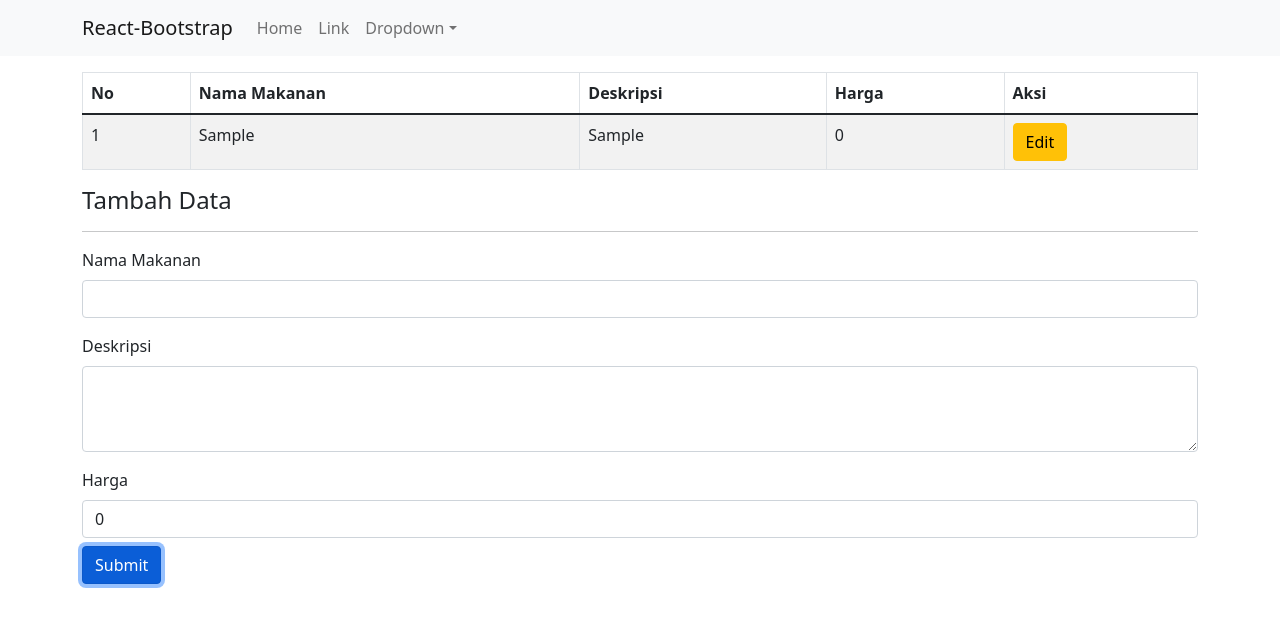
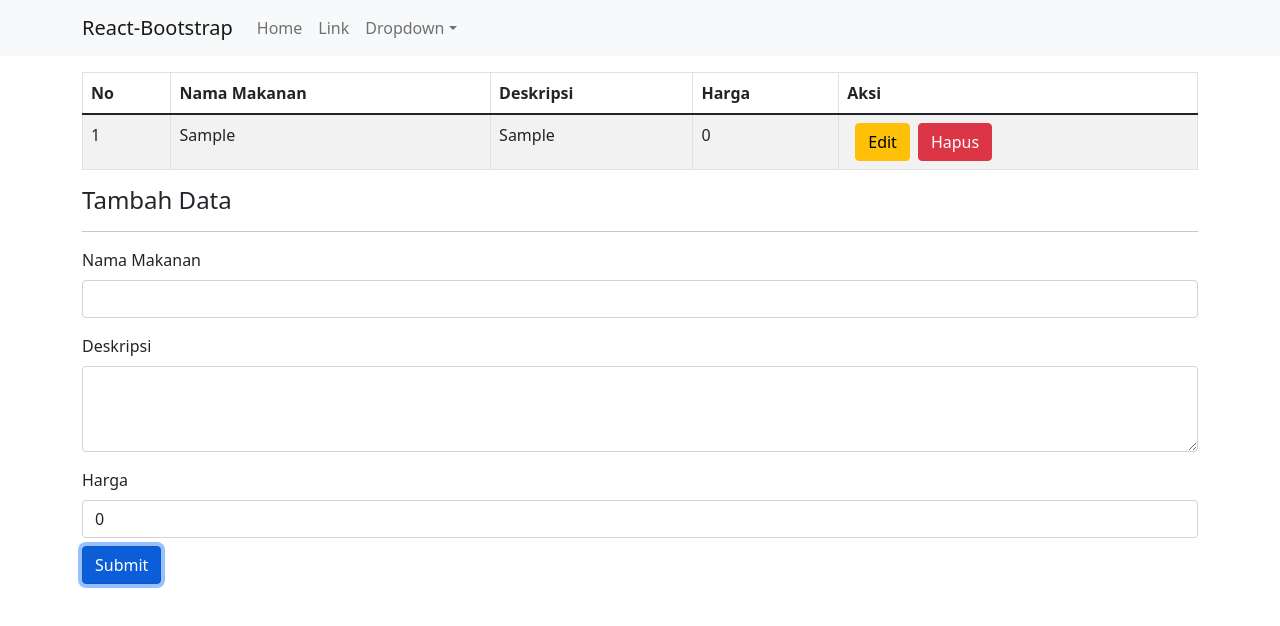
Before and after one commit to azarnuzy/History-Study-Basic-React, a React (Create React App) app: page / in a window 1280 px wide. Both pictures are taken after typing "Sample", "Sample" into the empty fields and a click on the button "Submit". Shown: the top 626 px of the page. Built offline with nearby package versions, Linux system fonts and the light colour scheme.

Commit message:
CRUD delete data

```diff
--- a/src/CRUD/Formulir.js
+++ b/src/CRUD/Formulir.js
@@ -1,12 +1,19 @@
 import React from 'react';
 import { Row, Col, Form, Button } from 'react-bootstrap';
 
-const Formulir = ({ nama, deskripsi, harga, handleChange, handleSubmit }) => {
+const Formulir = ({
+  nama,
+  deskripsi,
+  harga,
+  handleChange,
+  handleSubmit,
+  id,
+}) => {
   return (
     <div className="mt-3">
       <Row>
         <Col>
-          <h4>Tambah Data</h4>
+          <h4>{id ? 'Edit Data' : 'Tambah Data'}</h4>
           <hr />
         </Col>
       </Row>
--- a/src/CRUD/Table.js
+++ b/src/CRUD/Table.js
@@ -1,7 +1,7 @@
 import React from 'react';
 import { Table } from 'react-bootstrap';
 
-const Tabel = ({ foods, editData }) => {
+const Tabel = ({ foods, editData, deleteData }) => {
   return (
     <Table striped bordered hover className="mt-3">
       <thead>
@@ -23,10 +23,16 @@ const Tabel = ({ foods, editData }) => {
               <td>{food.harga} </td>
               <td>
                 <button
-                  className="btn btn-warning"
+                  className="btn btn-warning mx-2"
                   onClick={() => editData(food.id)}
                 >
                   Edit
+                </button>
+                <button
+                  className="btn btn-danger"
+                  onClick={() => deleteData(food.id)}
+                >
+                  Hapus
                 </button>
               </td>
             </tr>
--- a/src/CRUD/index.js
+++ b/src/CRUD/index.js
@@ -81,13 +81,29 @@ export default class Crud extends Component {
     });
   };
 
+  deleteData = (id) => {
+    const newFoods = this.state.foods
+      .filter((food) => food.id !== id)
+      .map((filterfood) => {
+        console.log(filterfood);
+        return filterfood;
+      });
+    this.setState({
+      foods: newFoods,
+    });
+  };
+
   render() {
     console.log(this.state.id);
     return (
       <div>
         <NavbarComponent />
         <div className="container">
-          <Tabel foods={this.state.foods} editData={this.editData} />
+          <Tabel
+            foods={this.state.foods}
+            editData={this.editData}
+            deleteData={this.deleteData}
+          />
           <Formulir
             {...this.state}
             handleChange={this.handleChange}
```
